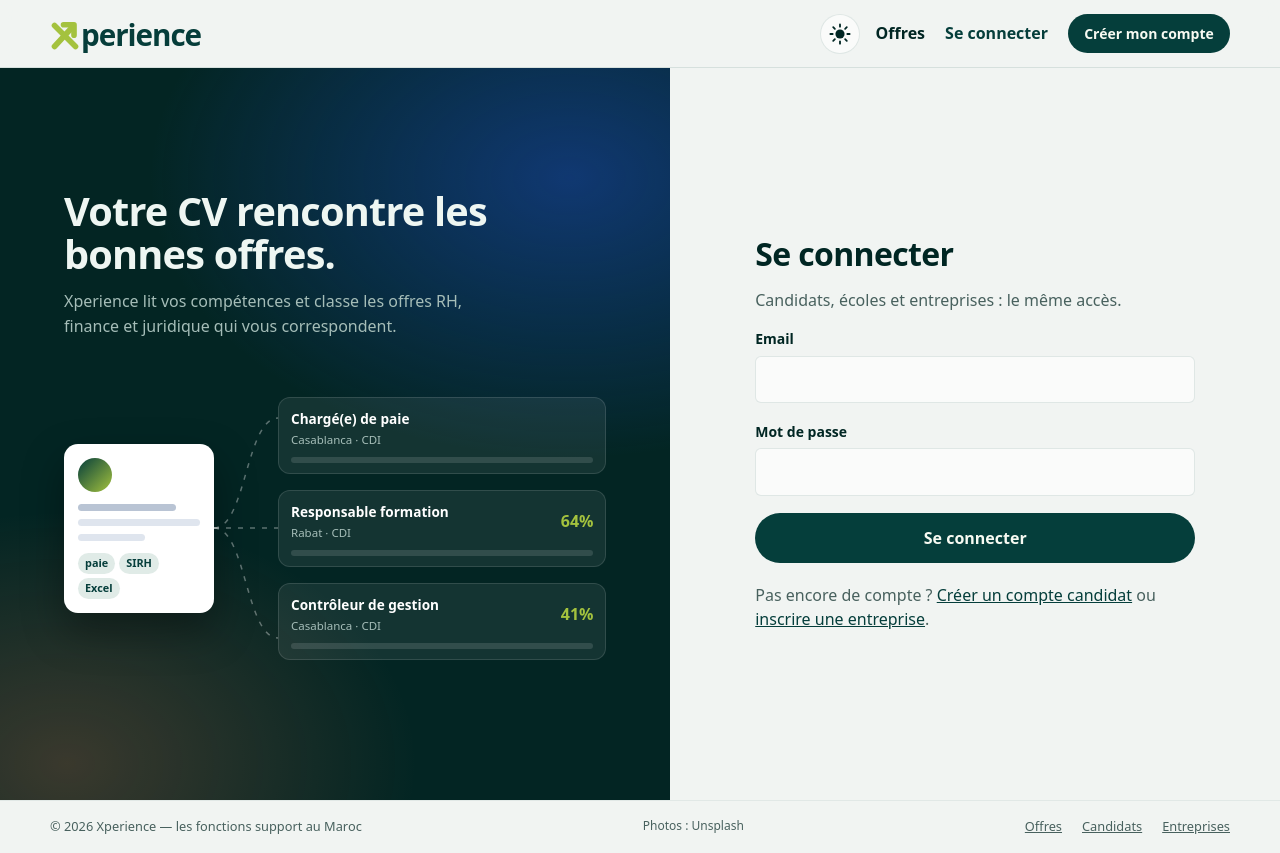
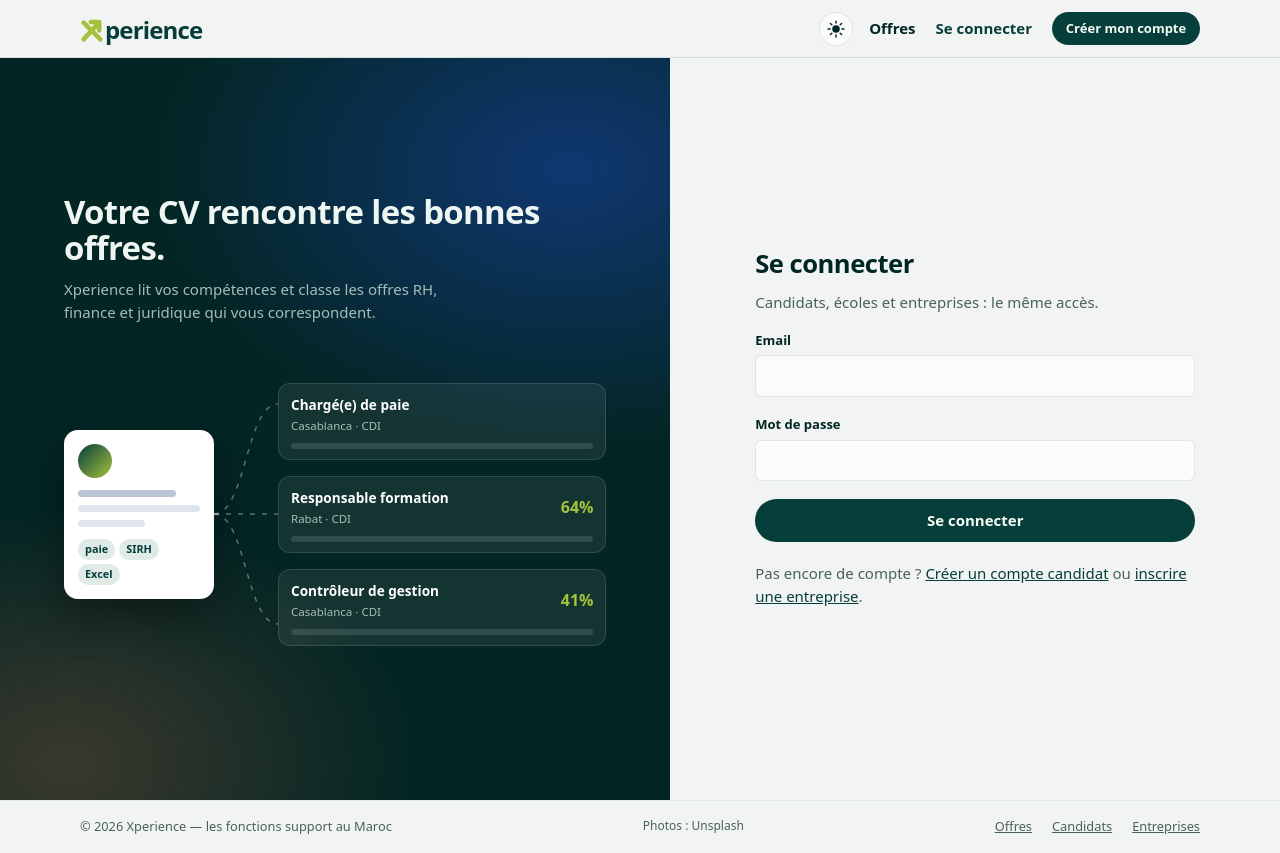
Before and after one commit to Souhayb120/xperience_Front, a React (Vite) app: page /connexion in a window 1280 px wide. Built offline with nearby package versions, Linux system fonts and the light colour scheme.

Commit message:
Make the interface more compact
Smaller type scale (15px body, calmer headings), a shorter header, tighter
buttons, fields, cards, sidebar, tables and charts, and a slightly narrower
page, so the app feels lighter and fits more on screen.

Co-Authored-By: Claude Opus 5.5 <noreply@anthropic.com>

```diff
--- a/src/pages/Dashboard.jsx
+++ b/src/pages/Dashboard.jsx
@@ -250,7 +250,7 @@ function AdminHome() {
         {tiles.map(({ label, state }) => (
           <section key={label} className="card stack">
             <h2 style={{ fontSize: 'var(--fs-lg)', margin: 0 }}>{label}</h2>
-            <p className="big-code" style={{ letterSpacing: 0, margin: 0 }}>
+            <p className="big-code" style={{ letterSpacing: 0, margin: 0, fontSize: '1.9rem' }}>
               {state.data ? state.data.page.totalElements : state.error ? '—' : '…'}
             </p>
           </section>
--- a/src/styles/global.css
+++ b/src/styles/global.css
@@ -37,21 +37,21 @@
   /* type */
   --font-display: "Bricolage Grotesque Variable", "Cairo", system-ui, sans-serif;
   --font: "Manrope Variable", "Cairo", system-ui, -apple-system, "Segoe UI", sans-serif;
-  --fs-sm: 0.875rem;
-  --fs-base: 1rem;
-  --fs-lg: 1.125rem;
-  --fs-xl: clamp(1.5rem, 1.2rem + 1.2vw, 2rem);
-  --fs-2xl: clamp(2rem, 1.4rem + 2.6vw, 3.25rem);
-  --fs-3xl: clamp(2.4rem, 1.5rem + 3.8vw, 4.25rem);
+  --fs-sm: 0.8125rem;
+  --fs-base: 0.9375rem;
+  --fs-lg: 1.0625rem;
+  --fs-xl: clamp(1.3rem, 1.1rem + 0.8vw, 1.6rem);
+  --fs-2xl: clamp(1.6rem, 1.2rem + 1.6vw, 2.35rem);
+  --fs-3xl: clamp(2rem, 1.4rem + 2.6vw, 3.2rem);
 
   /* shape & space */
   --radius: 8px;
   --radius-sm: 6px;
-  --wrap: 1180px;
-  --gutter: clamp(1.25rem, 4vw, 2.5rem);
+  --wrap: 1120px;
+  --gutter: clamp(1rem, 3.5vw, 2rem);
   --shadow: 0 2px 6px rgb(18 50 60 / 0.05);
   --shadow-up: 0 4px 16px rgb(18 50 60 / 0.10);
-  --header-h: 68px;
+  --header-h: 58px;
   --ease: cubic-bezier(0.2, 0.7, 0.2, 1);
   color-scheme: light;
 }
@@ -132,7 +132,7 @@ img { max-width: 100%; display: block; }
 /* ---------- 4. buttons ---------- */
 .btn {
   display: inline-flex; align-items: center; justify-content: center; gap: 0.5rem;
-  min-height: 46px; padding: 0.7rem 1.3rem;
+  min-height: 40px; padding: 0.55rem 1.1rem;
   font: inherit; font-weight: 620; text-decoration: none; cursor: pointer;
   border-radius: 999px; border: 1.5px solid transparent;
   transition: transform 160ms var(--ease), background-color 160ms var(--ease), box-shadow 160ms var(--ease), border-color 160ms var(--ease);
@@ -143,7 +143,7 @@ img { max-width: 100%; display: block; }
 .btn-ghost:hover { border-color: var(--ink); transform: translateY(-1px); }
 .btn:active { transform: translateY(1px) scale(0.98); }
 .btn[disabled] { opacity: 0.55; cursor: not-allowed; transform: none; box-shadow: none; }
-.btn-sm { min-height: 38px; padding: 0.45rem 0.95rem; font-size: var(--fs-sm); }
+.btn-sm { min-height: 32px; padding: 0.35rem 0.8rem; font-size: var(--fs-sm); }
 .btn-danger { background: var(--danger); color: #fff; }
 
 /* a text link whose underline draws on hover */
@@ -156,7 +156,7 @@ img { max-width: 100%; display: block; }
 .field label { font-weight: 600; font-size: var(--fs-sm); }
 .field .hint { font-size: var(--fs-sm); color: var(--muted); }
 .input, .select, .textarea {
-  width: 100%; min-height: 46px; padding: 0.65rem 0.85rem;
+  width: 100%; min-height: 40px; padding: 0.5rem 0.75rem;
   font: inherit; color: var(--ink); background: var(--surface);
   border: 1.5px solid var(--line); border-radius: var(--radius-sm);
   transition: border-color 150ms var(--ease), box-shadow 150ms var(--ease);
@@ -165,7 +165,7 @@ img { max-width: 100%; display: block; }
 .input:focus, .select:focus, .textarea:focus { outline: none; border-color: var(--brand); box-shadow: 0 0 0 3px var(--brand-soft); }
 .field.has-error .input, .field.has-error .textarea { border-color: var(--danger); }
 .field-error { color: var(--danger); font-size: var(--fs-sm); }
-.alert { padding: 0.8rem 1rem; border-radius: var(--radius-sm); font-size: var(--fs-sm); }
+.alert { padding: 0.65rem 0.9rem; border-radius: var(--radius-sm); font-size: var(--fs-sm); }
 .alert-error { background: var(--danger-soft); color: var(--danger); }
 .alert-info { background: var(--brand-soft); color: var(--brand); }
 .notice { font-size: var(--fs-sm); color: var(--muted); border-left: 3px solid var(--accent); padding-left: 0.75rem; }
@@ -174,12 +174,12 @@ img { max-width: 100%; display: block; }
 .card {
   background: var(--card);
   background: var(--surface); border: 1px solid var(--line); border-radius: var(--radius);
-  padding: clamp(1.1rem, 2.5vw, 1.6rem); box-shadow: var(--shadow);
+  padding: clamp(0.9rem, 2vw, 1.25rem); box-shadow: var(--shadow);
 }
 a.card, .card-link { color: inherit; text-decoration: none; transition: transform 180ms var(--ease), box-shadow 180ms var(--ease); }
 a.card:hover, .card-link:hover { transform: translateY(-2px); box-shadow: var(--shadow-up); }
 .chip {
-  display: inline-flex; align-items: center; gap: 0.35rem; padding: 0.2rem 0.65rem;
+  display: inline-flex; align-items: center; gap: 0.3rem; padding: 0.15rem 0.55rem;
   font-size: var(--fs-sm); font-weight: 600; border-radius: 999px;
   background: var(--surface-2); color: var(--ink);
 }
@@ -190,7 +190,7 @@ a.card:hover, .card-link:hover { transform: translateY(-2px); box-shadow: var(--
 .job-card { display: grid; gap: 0.6rem; }
 .job-card h3 { margin: 0; }
 .job-meta { display: flex; flex-wrap: wrap; gap: 0.4rem 1rem; color: var(--muted); font-size: var(--fs-sm); }
-.empty { text-align: center; padding: 3rem 1rem; color: var(--muted); }
+.empty { text-align: center; padding: 2rem 1rem; color: var(--muted); }
 
 /* ---------- 7. site header / footer ---------- */
 .site-header {
@@ -200,8 +200,8 @@ a.card:hover, .card-link:hover { transform: translateY(-2px); box-shadow: var(--
   border-bottom: 1px solid var(--line);
 }
 .site-header .wrap { height: 100%; display: flex; align-items: center; justify-content: space-between; gap: 1rem; }
-.logo { display: inline-flex; align-items: flex-end; height: 36px; text-decoration: none; font-family: var(--font-display); font-weight: 800; font-size: 1.85rem; line-height: 1; letter-spacing: -0.035em; color: var(--logo-ink); }
-.logo-x { height: 30px; width: auto; flex: none; margin-right: 1px; transform: translateY(-1px); }
+.logo { display: inline-flex; align-items: flex-end; height: 30px; text-decoration: none; font-family: var(--font-display); font-weight: 800; font-size: 1.5rem; line-height: 1; letter-spacing: -0.035em; color: var(--logo-ink); }
+.logo-x { height: 24px; width: auto; flex: none; margin-right: 1px; transform: translateY(-1px); }
 .logo-word { padding-bottom: 2px; }
 .nav { display: flex; align-items: center; gap: 1.25rem; }
 .nav a:not(.btn) { color: var(--ink); text-decoration: none; font-weight: 550; }
@@ -224,13 +224,13 @@ a.card:hover, .card-link:hover { transform: translateY(-2px); box-shadow: var(--
 .site-footer a { color: var(--muted); }
 
 /* ---------- 8. landing sections (one idea per screen) ---------- */
-.screen { min-height: calc(100svh - var(--header-h)); display: flex; align-items: center; padding: clamp(3rem, 8vh, 6rem) 0; }
+.screen { min-height: calc(100svh - var(--header-h)); display: flex; align-items: center; padding: clamp(2.5rem, 7vh, 4.5rem) 0; }
 .screen + .screen { border-top: 1px solid var(--line); }
 .screen-dark { background: var(--dark); color: var(--dark-text); }
 .screen-dark .lead, .screen-dark .muted { color: var(--dark-muted); }
 .screen-dark .eyebrow { color: var(--accent); }
 .screen-dark .btn-primary { background: var(--accent); color: var(--accent-ink); }
-.hero h1 { max-width: 17ch; font-size: clamp(2.3rem, 1.5rem + 2.6vw, 3.6rem); }
+.hero h1 { max-width: 17ch; font-size: clamp(2rem, 1.4rem + 2vw, 3rem); }
 .hero .lead { margin-bottom: 1.75rem; }
 .hero-facts { display: flex; flex-wrap: wrap; gap: 0.5rem; margin-top: 1.5rem; }
 .steps { display: grid; gap: 1rem; counter-reset: step; }
@@ -261,11 +261,11 @@ a.card:hover, .card-link:hover { transform: translateY(-2px); box-shadow: var(--
 .score { grid-row: 1 / span 2; grid-column: 2; font-weight: 750; color: var(--brand); background: var(--brand-soft); border-radius: 999px; padding: 0.3rem 0.7rem; font-size: var(--fs-sm); }
 
 /* ---------- 9. app pages ---------- */
-.page { padding: clamp(2rem, 6vh, 3.5rem) 0 4rem; }
+.page { padding: clamp(1.5rem, 4vh, 2.5rem) 0 3rem; }
 .page-head { display: flex; justify-content: space-between; align-items: end; gap: 1rem; flex-wrap: wrap; margin-bottom: 1.75rem; }
-.page-head h1 { font-size: var(--fs-2xl); margin: 0; }
+.page-head h1 { font-size: var(--fs-xl); margin: 0; }
 .auth-page { min-height: calc(100svh - var(--header-h)); display: grid; place-items: center; padding: 2.5rem 0; }
-.auth-card { width: min(100% - 2 * var(--gutter), 480px); }
+.auth-card { width: min(100% - 2 * var(--gutter), 420px); }
 .auth-card h1 { font-size: var(--fs-xl); }
 .filters { display: flex; gap: 0.75rem; flex-wrap: wrap; margin-bottom: 1.25rem; }
 .filters .input { max-width: 280px; }
@@ -310,7 +310,7 @@ a.card:hover, .card-link:hover { transform: translateY(-2px); box-shadow: var(--
     var(--dark);
 }
 .auth-visual-inner { width: 100%; max-width: 560px; }
-.auth-visual-title { font-size: clamp(1.8rem, 1.2rem + 1.6vw, 2.6rem); font-weight: 720; line-height: 1.1; letter-spacing: -0.02em; margin: 0 0 0.75rem; }
+.auth-visual-title { font-size: clamp(1.55rem, 1.1rem + 1.2vw, 2.15rem); font-weight: 720; line-height: 1.1; letter-spacing: -0.02em; margin: 0 0 0.75rem; }
 .auth-visual-text { color: var(--dark-muted); max-width: 44ch; margin: 0; }
 .auth-panel { display: grid; place-items: center; padding: 2.5rem var(--gutter); }
 .auth-form { width: min(100%, 440px); }
@@ -355,16 +355,16 @@ a.card:hover, .card-link:hover { transform: translateY(-2px); box-shadow: var(--
 }
 
 /* ---------- sidebar (logged-in pages) ---------- */
-.app-shell { display: grid; grid-template-columns: 250px 1fr; min-height: calc(100svh - var(--header-h)); }
+.app-shell { display: grid; grid-template-columns: 224px 1fr; min-height: calc(100svh - var(--header-h)); }
 .app-main { min-width: 0; }
 .sidebar {
   position: sticky; top: var(--header-h); height: calc(100svh - var(--header-h));
   display: flex; flex-direction: column; justify-content: space-between; gap: 1rem;
-  padding: 1.5rem 1rem; background: var(--surface); border-right: 1px solid var(--line);
+  padding: 1.1rem 0.75rem; background: var(--surface); border-right: 1px solid var(--line);
 }
 .side-nav { display: grid; gap: 0.25rem; }
 .side-link {
-  display: flex; align-items: center; gap: 0.7rem; padding: 0.65rem 0.8rem; border-radius: 10px;
+  display: flex; align-items: center; gap: 0.6rem; padding: 0.5rem 0.7rem; border-radius: 8px;
   color: var(--ink); text-decoration: none; font-weight: 560;
   transition: background-color 160ms var(--ease), color 160ms var(--ease);
 }
@@ -375,7 +375,7 @@ a.card:hover, .card-link:hover { transform: translateY(-2px); box-shadow: var(--
 .side-user strong { display: block; font-size: var(--fs-sm); }
 .side-user small { color: var(--muted); }
 .side-user .btn { grid-column: 1 / -1; margin-top: 0.5rem; }
-.side-avatar { width: 36px; height: 36px; border-radius: 50%; display: grid; place-items: center; font-weight: 700; color: #fff; background: linear-gradient(135deg, var(--brand), var(--accent)); }
+.side-avatar { width: 32px; height: 32px; border-radius: 50%; display: grid; place-items: center; font-weight: 700; color: #fff; background: linear-gradient(135deg, var(--brand), var(--accent)); }
 @media (max-width: 860px) {
   .app-shell { grid-template-columns: 1fr; }
   .sidebar { position: static; height: auto; flex-direction: row; padding: 0.5rem var(--gutter); border-right: 0; border-bottom: 1px solid var(--line); overflow-x: auto; }
@@ -387,8 +387,8 @@ a.card:hover, .card-link:hover { transform: translateY(-2px); box-shadow: var(--
 /* ---------- admin tables ---------- */
 .table-wrap { padding: 0; overflow-x: auto; }
 .data-table { width: 100%; border-collapse: collapse; font-size: var(--fs-sm); }
-.data-table th { text-align: left; font-weight: 650; color: var(--muted); padding: 0.8rem 1rem; border-bottom: 1px solid var(--line); background: var(--surface-2); white-space: nowrap; }
-.data-table td { padding: 0.75rem 1rem; border-bottom: 1px solid var(--line); vertical-align: middle; }
+.data-table th { text-align: left; font-weight: 650; color: var(--muted); padding: 0.6rem 0.85rem; border-bottom: 1px solid var(--line); background: var(--surface-2); white-space: nowrap; }
+.data-table td { padding: 0.55rem 0.85rem; border-bottom: 1px solid var(--line); vertical-align: middle; }
 .data-table tr:last-child td { border-bottom: 0; }
 .data-table tbody tr:hover { background: var(--bg); }
 .code { font-family: ui-monospace, Consolas, monospace; font-weight: 700; letter-spacing: 0.1em; color: var(--brand); }
@@ -396,14 +396,14 @@ a.card:hover, .card-link:hover { transform: translateY(-2px); box-shadow: var(--
 /* ---------- admin charts ---------- */
 .chart-card { display: flex; flex-direction: column; gap: 1rem; }
 .chart-head { display: flex; align-items: baseline; justify-content: space-between; gap: 1rem; }
-.chart-head h2 { font-size: var(--fs-lg); margin: 0; }
+.chart-head h2 { font-size: var(--fs-base); margin: 0; }
 .chart-total { font-size: var(--fs-sm); font-weight: 650; color: var(--brand); background: var(--brand-soft); padding: 0.2rem 0.65rem; border-radius: 999px; }
 .chart-tooltip { display: grid; gap: 0.15rem; background: #053e3b; color: #fff; padding: 0.55rem 0.8rem; border-radius: 10px; box-shadow: 0 10px 30px rgba(15, 27, 45, 0.25); font-size: var(--fs-sm); }
 .chart-tooltip span { color: #c6dd7c; }
 .donut { display: grid; grid-template-columns: minmax(0, 1fr) minmax(0, 1fr); align-items: center; gap: 1rem; }
 .donut-chart { position: relative; }
 .donut-center { position: absolute; inset: 0; display: grid; place-content: center; text-align: center; pointer-events: none; }
-.donut-center strong { font-family: var(--font-display, inherit); font-size: 2rem; line-height: 1; color: var(--ink); }
+.donut-center strong { font-family: var(--font-display, inherit); font-size: 1.6rem; line-height: 1; color: var(--ink); }
 .recharts-cartesian-axis-tick-value { fill: var(--muted); }
 .donut-center span { font-size: var(--fs-sm); color: var(--muted); }
 .donut-legend { list-style: none; margin: 0; padding: 0; display: grid; gap: 0.5rem; font-size: var(--fs-sm); }
@@ -414,13 +414,13 @@ a.card:hover, .card-link:hover { transform: translateY(-2px); box-shadow: var(--
 
 /* ---------- theme button + "eclipse" transition ---------- */
 .theme-toggle {
-  width: 40px; height: 40px; flex: none; display: grid; place-items: center; cursor: pointer;
+  width: 34px; height: 34px; flex: none; display: grid; place-items: center; cursor: pointer;
   border-radius: 50%; border: 1px solid var(--line); background: var(--surface); color: var(--ink);
   transition: border-color 0.2s, transform 0.2s var(--ease);
 }
 .theme-toggle:hover { border-color: var(--brand); transform: rotate(-12deg); }
 .theme-toggle:focus-visible { outline: 3px solid var(--brand); outline-offset: 2px; }
-.theme-toggle svg { width: 22px; height: 22px; overflow: visible; }
+.theme-toggle svg { width: 18px; height: 18px; overflow: visible; }
 .theme-toggle .sun-core, .theme-toggle .moon-cut {
   transform-box: fill-box; transform-origin: center; transition: transform 0.5s var(--ease);
 }
```
Also changed, not shown: src/components/BarChartCard.jsx (+4 -4 lines).
